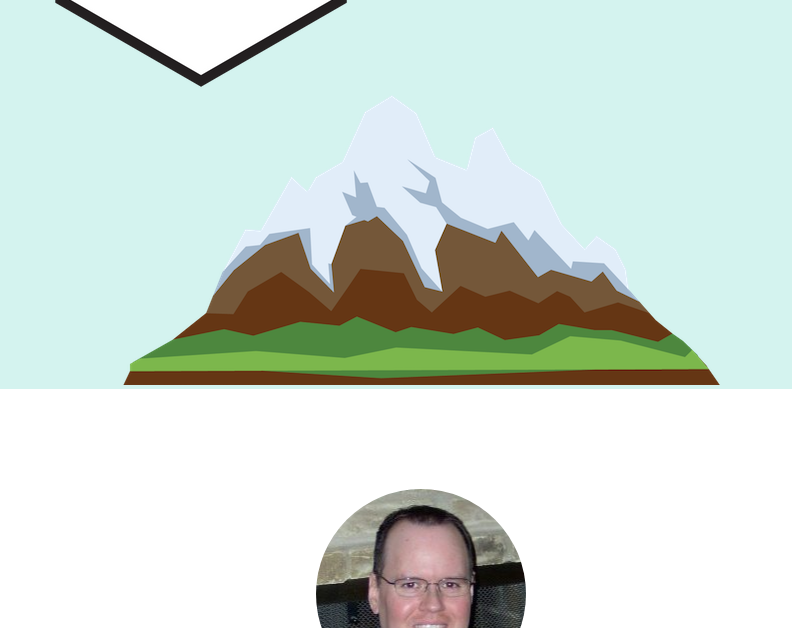
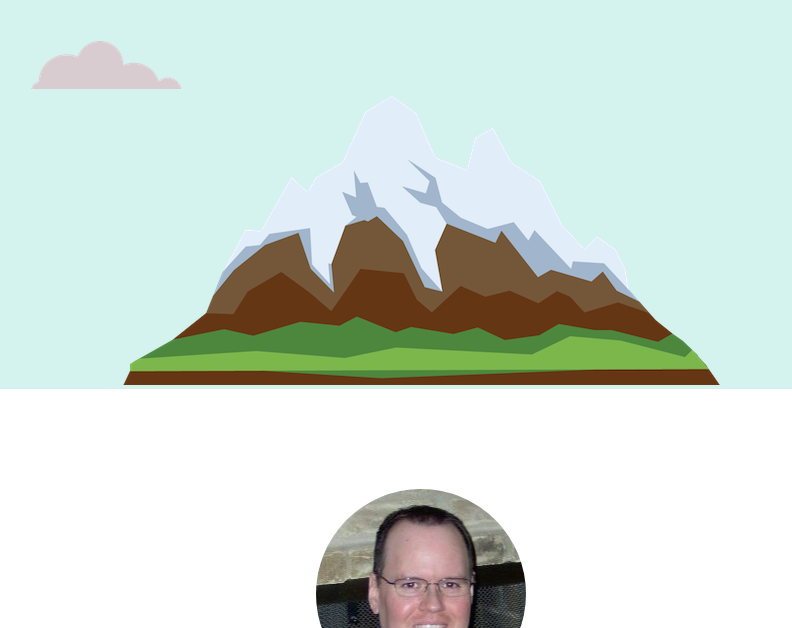
Before and after one commit to swchilds1/website, a plain HTML site: page index.html in a window 1280 px wide. Shown: the part 472-1100 px from the top of the page, without its empty margins (219-1011 px from the left). Drawn offline with Linux system fonts and the light colour scheme.

Commit message:
Update index.html

```diff
--- a/index.html
+++ b/index.html
@@ -15,7 +15,7 @@
     <h1>I'm Steven,</h1>
     <h2>Software Engineer</h2>
     <h2>Certified AWS Cloud Practitioner</h2>
-    <img class="bottom-cloud" src="images/AWS-CloudPractitioner-2020.png" alt="cloud-img">
+    <img class="bottom-cloud" src="images/cloud.png" alt="cloud-img">
     <img src="images/mountain.png" alt="mountain-img">
 
   </div>
```
